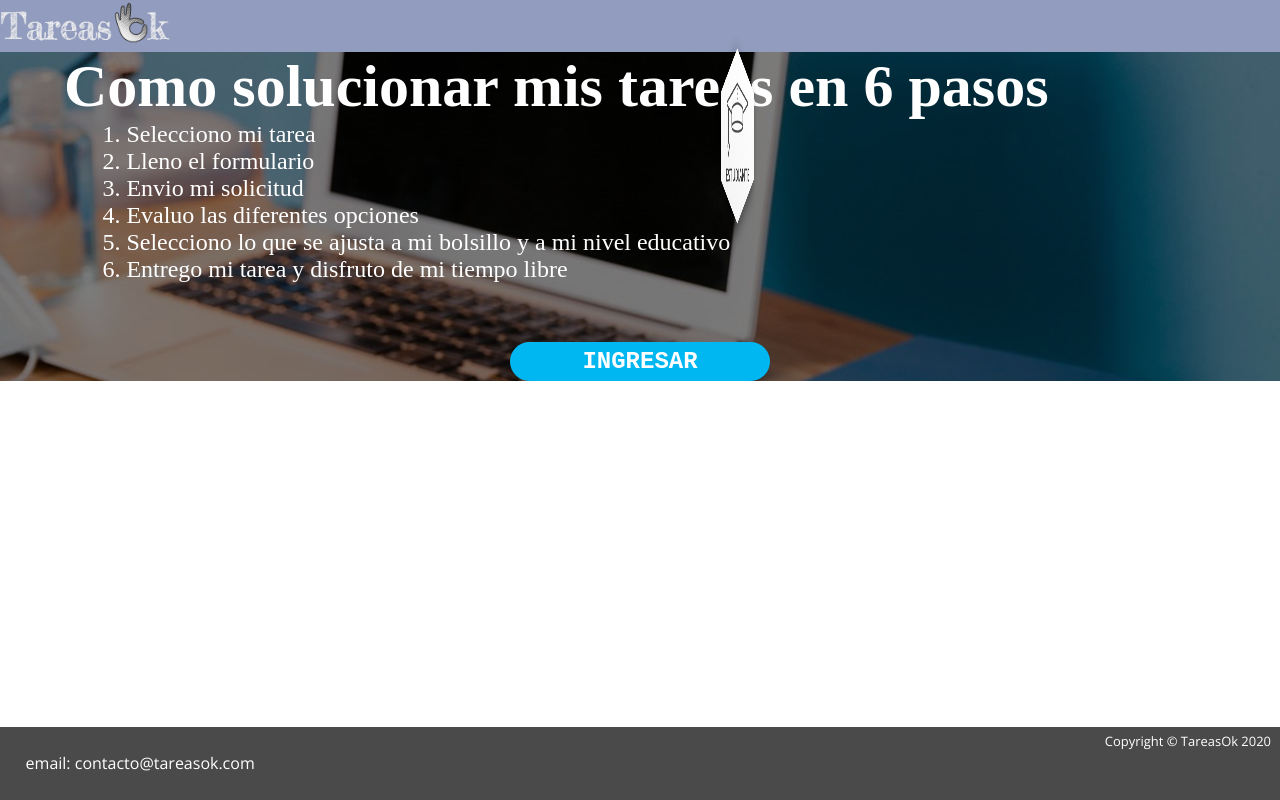
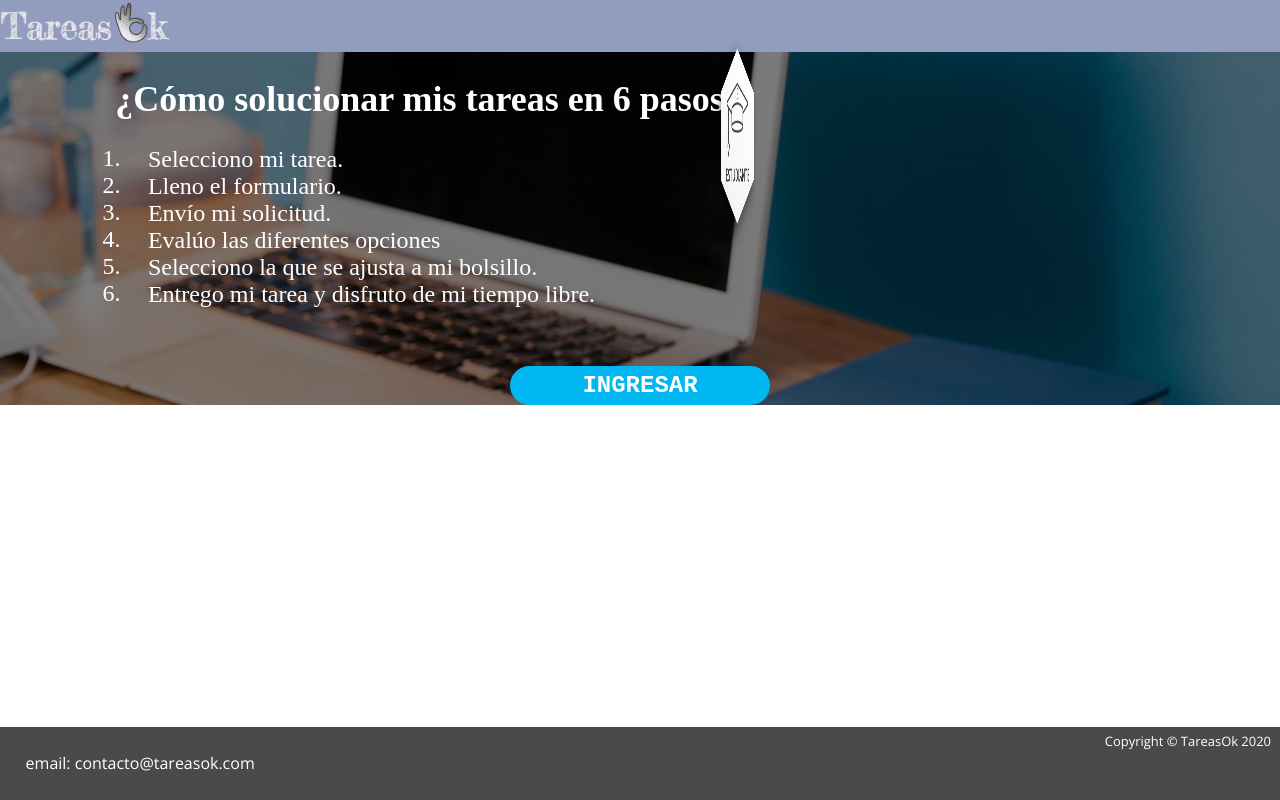
Before and after one commit to bluezin/Proyecto, a React (Create React App) app in the folder Desktop/Proyecto/proyect/: page /alumno in a window 1280 px wide. Built offline with nearby package versions, Linux system fonts and the light colour scheme.

Commit message:
merge con cambios de yadira en pruebas

```diff
--- a/Desktop/Proyecto/proyect/src/Components/Alumnos.jsx
+++ b/Desktop/Proyecto/proyect/src/Components/Alumnos.jsx
@@ -4,26 +4,31 @@ import student from "../imagenes/estudiante.png";
 
 import { Link } from "react-router-dom";
 
-const Alumnos = () => {
+const Alumno = () => {
   return (
-    <div className="Task">
+    <div className="Alumno">
       <div>
-        <h1 className="informacion como">Como solucionar mis tareas en 6 pasos</h1>
+        <div className="div-student">
+          <h1 className="informacion-como">¿Cómo solucionar mis tareas en 6 pasos?</h1>
+        </div>
+        <div className="Alumno-Imag">
+          <img src={student} alt="student" className="student" />
+        </div>
         <div className="lista">
-          <li className="profe-p">Selecciono mi tarea</li>
-          <li className="profe-p">Lleno el formulario</li>
-          <li className="profe-p">Envio mi solicitud</li>
-          <li className="profe-p">Evaluo las diferentes opciones</li>
-          <li className="profe-p">Selecciono lo que se ajusta a mi bolsillo y a mi nivel educativo</li>
-          <li className="profe-p">Entrego mi tarea y disfruto de mi tiempo libre</li>
-        </div>
-        <div className="div-student">
-          <img src={student} alt="student" className="student" />
+          <div>
+            <li className="profe-p"> <span> Selecciono mi tarea.</span></li>
+            <li className="profe-p"> <span> Lleno el formulario.</span></li>
+            <li className="profe-p"> <span> Envío mi solicitud.</span></li>
+            <li className="profe-p"> <span> Evalúo las diferentes opciones</span></li>
+            <li className="profe-p"> <span> Selecciono la que se ajusta a mi bolsillo.</span></li>
+            <li className="profe-p"> <span> Entrego mi tarea y disfruto de mi tiempo libre.</span></li>
+          </div>
+
         </div>
 
         <div className="Button-div">
           <Link to="/login">
-            <button className="Button-Task">INGRESAR</button>
+            <button className="Button-Alumno">INGRESAR</button>
           </Link>
         </div>
 
@@ -32,4 +37,4 @@ const Alumnos = () => {
   );
 };
 
-export default Alumnos;
+export default Alumno;
--- a/Desktop/Proyecto/proyect/src/styles/Alumnos.css
+++ b/Desktop/Proyecto/proyect/src/styles/Alumnos.css
@@ -5,7 +5,7 @@
   font-size: 17px;
 }
 
-.Button-Task {
+.Button-Alumno {
   left: 250px;
   border: none;
   outline: none;
@@ -101,7 +101,7 @@
 }
 
 @media screen and (max-width: 371px) {
-  .Button-Task {
+  .Button-Alumno {
     width: 50%;
     font-size: 15px;
   }
@@ -129,7 +129,7 @@
 
 @import url(https://fonts.googleapis.com/css2?family=Rajdhani&display=swap);
 
-.Task {
+.Alumno {
   background-image: url(../imagenes/laptop.png);
   font-size: 1.5em;
   background-repeat: no-repeat; /* Do not repeat the image */
@@ -138,7 +138,7 @@
   color: #fff;
 }
 
-.Button-Task {
+.Button-Alumno {
   left: 250px;
   border: none;
   outline: none;
@@ -159,7 +159,7 @@
 }
 /* Extra small devices (phones, 600px and down) */
 @media only screen and (max-width: 600px) {
-  .task-Imag {
+  .Alumno-Imag {
     display: contents;
   }
   .student {
@@ -189,7 +189,7 @@
 
 /* Small devices (portrait tablets and large phones, 600px and up) */
 @media only screen and (min-width: 600px) {
-  .task-Imag {
+  .Alumno-Imag {
     display: contents;
   }
   .student {
@@ -219,7 +219,7 @@
 
 /* Medium devices (landscape tablets, 768px and up) */
 @media only screen and (min-width: 768px) {
-  .task-Imag {
+  .Alumno-Imag {
     display: contents;
   }
   .student {
@@ -255,7 +255,7 @@
 
 /* Extra large devices (large laptops and desktops, 1200px and up) */
 @media only screen and (min-width: 1200px) {
-  .p-Task {
+  .p-Alumno {
     margin-left: 13px;
     margin-top: 23px;
   }
--- a/Desktop/Proyecto/proyect/src/styles/Register.css
+++ b/Desktop/Proyecto/proyect/src/styles/Register.css
@@ -88,7 +88,6 @@
         margin: -3% 0;
         padding: 0% 0;
     }
-
 }
 
 /* Small devices (portrait tablets and large phones, 600px and up) */
```
